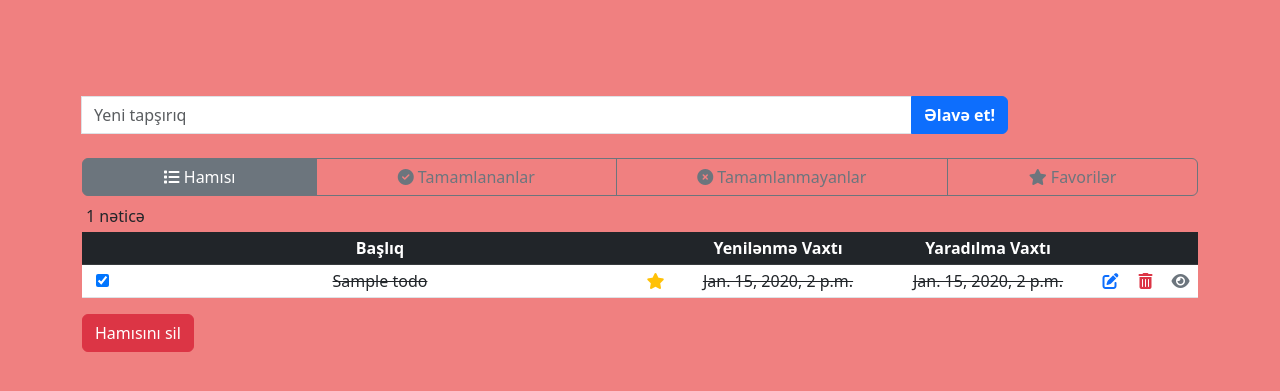
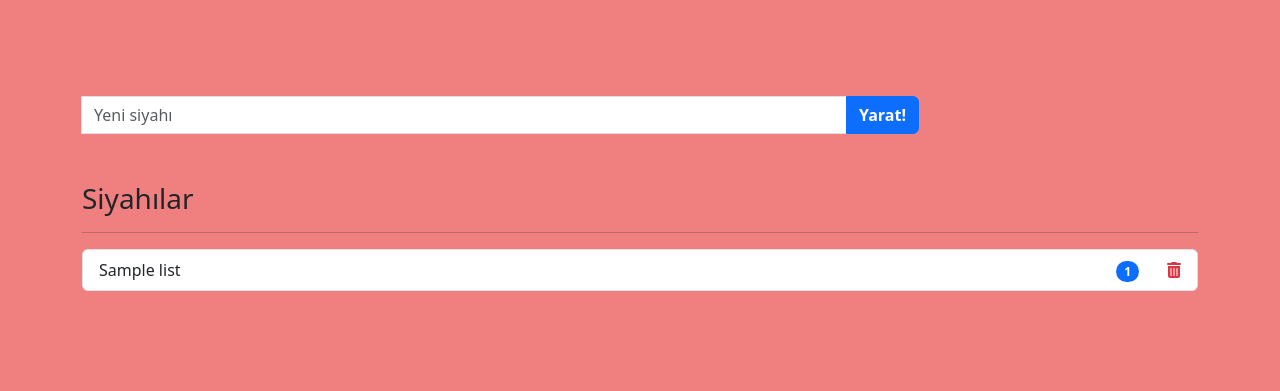
Before and after one commit to Jeihunn/django-todo, a Django app: page / in a window 1280 px wide. Shown: the part 56-447 px from the top of the page. Run offline with Django 4.2, Linux system fonts and the light colour scheme; a user stored in the database is signed in; tables that the repository leaves empty hold one stand-in row (values such as "Sample post"); some libraries are stand-ins or nearby versions.

Commit message:
List model added

```diff
--- a/account/views.py
+++ b/account/views.py
@@ -8,7 +8,7 @@ from .forms import RegisterForm, LoginForm
 
 def register_view(request):
     if request.user.is_authenticated:
-        return redirect('todo:index_view')
+        return redirect('todo:list_view')
 
     if request.method == 'POST':
         form = RegisterForm(request.POST)
@@ -33,7 +33,7 @@ def register_view(request):
 
 def login_view(request):
     if request.user.is_authenticated:
-        return redirect('todo:index_view')
+        return redirect('todo:list_view')
 
     if request.method == 'POST':
         form = LoginForm(request, data=request.POST)
@@ -42,7 +42,7 @@ def login_view(request):
             login(request, user)
             messages.success(
                 request, "Giriş uğurlu oldu!")
-            return redirect('todo:index_view')
+            return redirect('todo:list_view')
     else:
         form = LoginForm()
 
--- a/static/js/todo.js
+++ b/static/js/todo.js
@@ -1,12 +1,12 @@
-function toggleCompleted(todo_slug) {
-  fetch(`/toggle-completed/${todo_slug}/`)
+function toggleCompleted(list_slug, todo_slug) {
+  fetch(`/toggle-completed/${list_slug}/${todo_slug}/`)
     .then((response) => response.json())
     .then((data) => {
       if (data.success) {
-        // Əməliyyat uğurlu olarsa, səhifəni yeniləyin
+        // Əməliyyat uğurlu olduqda bir şey etməyə gərək yoxdur, çünki səhifə yenilənəcək.
         location.reload();
       } else {
-        // Əməliyyat uğursuz olarsa, xəta mesajını göstərin
+        // Əməliyyat uğursuz olduqda, xəta mesajını göstərin
         alert(data.message);
       }
     })
--- a/templates/base/base.html
+++ b/templates/base/base.html
@@ -6,7 +6,11 @@
     <meta charset="UTF-8" />
     <meta name="viewport" content="width=device-width, initial-scale=1.0" />
     <link rel="stylesheet" href="{% static 'css/bootstrap.min.css' %}" />
-    <link rel="stylesheet" href="https://cdnjs.cloudflare.com/ajax/libs/font-awesome/6.4.0/css/all.min.css" referrerpolicy="no-referrer" />
+    <link
+      rel="stylesheet"
+      href="https://cdnjs.cloudflare.com/ajax/libs/font-awesome/6.4.0/css/all.min.css"
+      referrerpolicy="no-referrer"
+    />
     <link rel="stylesheet" href="{% static 'css/style.css' %}" />
 
     {% block page_title %}{% endblock page_title %}
--- a/templates/base/partials/navbar.html
+++ b/templates/base/partials/navbar.html
@@ -17,10 +17,11 @@
     </button>
     <div class="collapse navbar-collapse" id="navbarNav">
       <ul class="navbar-nav ms-auto me-5">
+
         {% if not user.is_authenticated %}
         <li class="nav-item me-3">
           <a
-            class="nav-link {% if request.path == "/login/" %}active{% endif %}"
+            class="nav-link {% if request.resolver_match.view_name == "account:login_view" %}active{% endif %}"
             href="{% url 'account:login_view' %}"
           >
             <i class="fas fa-sign-in-alt"></i>
@@ -29,7 +30,7 @@
         </li>
         <li class="nav-item">
           <a
-            class="nav-link {% if request.path == "/register/" %}active{% endif %}"
+            class="nav-link {% if request.resolver_match.view_name == "account:register_view" %}active{% endif %}"
             href="{% url 'account:register_view' %}"
           >
             <i class="fa-solid fa-user-plus"></i>
@@ -43,11 +44,13 @@
             <i class="fa-solid fa-user"></i> {{ user.username }}
           </a>
         </li>
+
         <li class="nav-item">
-          <a class="nav-link" href="{% url 'todo:trash_view' %}">
+          <a class="nav-link {% if request.resolver_match.view_name == "todo:trash_view" %}active{% endif %}" href="{% url 'todo:trash_view' %}">
             <i class="fa-solid fa-trash-can"></i> Zibil Qutusu ({{ trash_todo_count_global }})
           </a>
         </li>
+
         <li class="nav-item">
           <a
             class="nav-link"
--- a/todo/forms.py
+++ b/todo/forms.py
@@ -1,5 +1,21 @@
 from django import forms
-from .models import Todo
+from .models import List, Todo
+
+
+class ListForm(forms.ModelForm):
+    title = forms.CharField(
+        max_length=80,
+        widget=forms.TextInput(
+            attrs={"class": "form-control", "placeholder": "Yeni siyahı"}),
+        required=True,
+    )
+
+    class Meta:
+        model = List
+        fields = ["title"]
+        labels = {
+            "title": "Siyahı Başlığı"
+        }
 
 
 class TodoForm(forms.ModelForm):
--- a/todo/templates/todo/index.html
+++ /dev/null
@@ -1,130 +0,0 @@
-{% extends 'base/base.html' %}
-
-{% block css %}
-<style>
-  body {
-    background-color: lightcoral;
-  }
-</style>
-{% endblock css %}
-
-{% block page_title %}
-<title>TODO - Əsas Səhifə</title>
-{% endblock page_title %}
-
-{% block content %}
-<div class="container">
-      <div class="row mt-5">
-        <div class="col col-md-10 mt-5">
-          <div>
-            <form action="{% url 'todo:index_view' %}" method="POST" class="input-group mb-4">
-              {% csrf_token %}
-              {{ form.title }}
-              <input
-                type="submit"
-                class="btn btn-primary fw-bold"
-                value="Əlavə et!"
-              />
-            </form>
-          </div>
-        </div>
-      </div>
-
-    <div class="row d-flex justify-content-center">
-      <div class="col">
-        <!-- Filter -->
-          <div class="btn-group d-flex flex-wrap mb-2">
-            <a href="{% url 'todo:index_view' %}" class="btn btn-outline-secondary {% if request.path == "/" %}active{% endif %}">
-              <i class="fas fa-list"></i> Hamısı
-            </a>
-            <a href="{% url 'todo:todo_completed_view' %}" class="btn btn-outline-secondary {% if request.path == "/todos/completed/" %}active{% endif %}">
-              <i class="fas fa-check-circle"></i> Tamamlananlar
-            </a>
-            <a href="{% url 'todo:todo_uncompleted_view' %}" class="btn btn-outline-secondary {% if request.path == "/todos/uncompleted/" %}active{% endif %}">
-              <i class="fas fa-times-circle"></i> Tamamlanmayanlar
-            </a>
-            <a href="{% url 'todo:todo_favorited_view' %}" class="btn btn-outline-secondary {% if request.path == "/todos/favorited/" %}active{% endif %}">
-              <i class="fas fa-star"></i> Favorilər
-            </a>
-          </div>
-        <!-- END Filter -->
-
-          <!-- Result -->
-          <div>
-            <p class="mb-1 ms-1 fw-italic">{{ todos.count }} nəticə</p>
-          </div>
-          <!-- END Result -->
-
-          <!-- Table -->
-          <div class="table-responsive">
-            <table class="table table-sm text-center table-hover">
-              <thead class="table-dark">
-                <tr>
-                  <th scope="col" style="width: 40px"></th>
-                  <th scope="col" >Başlıq</th>
-                  <th scope="col" style="width: 35px"></th>
-                  <th scope="col" style="width: 210px">Yenilənmə Vaxtı</th>
-                  <th scope="col" style="width: 210px">Yaradılma Vaxtı</th>
-                  <th scope="col" style="width: 35px"></th>
-                  <th scope="col" style="width: 35px"></th>
-                  <th scope="col" style="width: 35px"></th>
-                </tr>
-              </thead>
-              <tbody>
-                {% for todo in todos %}
-                <tr class="bg-danger">
-                  <td>
-                    <input type="checkbox" {% if todo.is_completed %}checked{% endif %} onclick="toggleCompleted('{{ todo.slug }}')" />
-                  </td>
-                  <td class="" {% if todo.is_completed %}style="text-decoration: line-through"{% endif %}>{{ todo.title }}</td>
-                  <td>
-                    {% if todo in favorites %}
-                      <a href="{% url 'todo:remove_favorite_view' todo.slug %}">
-                        <i class="fa-solid fa-star text-warning"></i>
-                      </a>
-                    {% else %}
-                      <a href="{% url 'todo:add_favorite_view' todo.slug %}">
-                        <i class="fa-regular fa-star text-dark"></i>
-                      </a>
-                    {% endif %}
-                  </td>
-                  <td {% if todo.is_completed %}style="text-decoration: line-through"{% endif %}>{{ todo.updated_at }}</td>
-                  <td {% if todo.is_completed %}style="text-decoration: line-through"{% endif %}>{{ todo.created_at }}</td>
-                  <td>
-                    <a href="{% url 'todo:update_view' todo.slug %}">
-                      <i class="fa-solid fa-pen-to-square"></i>
-                    </a>
-                  </td>
-                  <td>
-                    <a href="{% url 'todo:delete_view' todo.slug %}">
-                      <i class="fa-solid fa-trash-can text-danger"></i>
-                    </a>
-                  </td>
-                  <td>
-                    <a href="{% url 'todo:detail_view' todo.slug %}">
-                      <i class="fa-solid fa-eye text-secondary"></i>
-                    </a>
-                  </td>
-                </tr>
-
-                {% empty %}
-                <tr>
-                  <td colspan="8">Hələ ki, heç bir tapşırıq əlavə etməmisiniz.</td>
-                </tr>
-                {% endfor %}
-              </tbody>
-            </table>
-        </div>
-        <!-- END Table -->
-
-        {% if request.path == "/" and todos %}
-        <div>
-          <a href="{% url 'todo:delete_all_view' %}" class="btn btn-danger">Hamısını sil</a>
-        </div>
-        {% endif %}
-
-      </div>
-
-  </div>
-</div>
-{% endblock content %}
--- /dev/null
+++ b/todo/templates/todo/list.html
@@ -0,0 +1,57 @@
+{% extends 'base/base.html' %}
+
+
+{% block css %}
+<style>
+  body {
+    background-color: lightcoral;
+  }
+</style>
+{% endblock css %}
+
+
+{% block page_title %}
+<title>TODO - Siyahılar</title>
+{% endblock page_title %}
+
+
+{% block content %}
+<div class="container">
+  <div class="row mt-5">
+    <div class="col">
+
+      <form action="{% url 'todo:list_view' %}" method="POST" class="input-group my-5 w-75">
+        {% csrf_token %}
+        {{ form.title }}
+        <input
+          type="submit"
+          class="btn btn-primary fw-bold"
+          value="Yarat!"
+        />
+      </form>
+
+      <h3>Siyahılar</h3>
+      <hr>
+
+      <!-- Siyahılar -->
+      <ul class="list-group mb-5">
+        {% for list_item in todo_lists %}
+        <li class="list-group-item d-flex justify-content-between align-items-center">
+          <a class="text-decoration-none text-dark" href="{% url 'todo:todo_view' list_item.slug %}">
+            {{ list_item.title }}
+          </a>
+          <div>
+            <span class="badge bg-primary rounded-pill">{{ list_item.todos_count }}</span>
+            <a href="{% url 'todo:list_delete_view' list_item.slug %}">
+              <i class="ms-4 fa-solid fa-trash-can text-danger"></i>
+            </a>
+          </div>
+        </li>
+      {% endfor %}
+      </ul>
+      <!-- END Siyahılar -->
+
+    </div>
+  </div>
+</div>
+{% endblock content %}
--- a/todo/templates/todo/update.html
+++ b/todo/templates/todo/update.html
@@ -8,6 +8,7 @@
   }
 </style>
 {% endblock css %}
+
 
 {% block page_title %}
 <title>TODO - Yenilə</title>
--- a/todo/urls.py
+++ b/todo/urls.py
@@ -3,25 +3,31 @@ from . import views
 
 app_name = "todo"
 urlpatterns = [
-    path('', views.index_view, name="index_view"),
-    path('todos/completed/', views.todo_completed_view, name="todo_completed_view"),
-    path('todos/uncompleted/', views.todo_uncompleted_view, name="todo_uncompleted_view"),
-    path('todos/favorited/', views.todo_favorited_view, name="todo_favorited_view"),
-    path('todo/update/<slug:todo_slug>/', views.update_view, name="update_view"),
+    # List
+    path('', views.list_view, name="list_view"),
+    # List Delete
+    path('list/<slug:list_slug>/delete', views.list_delete_view, name="list_delete_view"),
 
-    # delete
-    path('todo/delete/<slug:todo_slug>/', views.delete_view, name="delete_view"),
-    path('todo/delete/delete-all', views.delete_all_view, name="delete_all_view"),
-
-    # trash
+    # TO-DO Filter
+    path('list/<slug:list_slug>/todos/', views.todo_view, name="todo_view"),
+    path('list/<slug:list_slug>/todos/completed/', views.todo_completed_view, name="todo_completed_view"),
+    path('list/<slug:list_slug>/todos/uncompleted/', views.todo_uncompleted_view, name="todo_uncompleted_view"),
+    path('list/<slug:list_slug>/todos/favorited/', views.todo_favorited_view, name="todo_favorited_view"),
+    # TO-DO Toggle-Comleted
+    path('toggle-completed/<slug:list_slug>/<slug:todo_slug>/', views.toggle_completed_view, name='toggle_completed_view'),
+    # TO-DO Favorite
+    path('list/<slug:list_slug>/todo/<slug:todo_slug>/add-favorite/', views.add_favorite_view, name="add_favorite_view"),
+    path('list/<slug:list_slug>/todo/<slug:todo_slug>/remove-favorite/', views.remove_favorite_view, name="remove_favorite_view"),
+    # TO-DO Update
+    path('list/<slug:list_slug>/todo/<slug:todo_slug>/update/', views.todo_update_view, name="todo_update_view"),
+    # TO-DO Delete
+    path('list/<slug:list_slug>/todo/<slug:todo_slug>/delete/', views.todo_delete_view, name="todo_delete_view"),
+    path('list/<slug:list_slug>/todos/delete-all', views.todo_delete_all_view, name="todo_delete_all_view"),
+    # TO-DO Detail
+    path('list/<slug:list_slug>/todo/<slug:todo_slug>/', views.todo_detail_view, name="todo_detail_view"),
+    # Trash
     path('trash/', views.trash_view, name="trash_view"),
-    path('trash/todo/restore/<slug:todo_slug>/', views.restore_todo_view, name="restore_todo_view"),
-    path('trash/todo/permanently-delete/<slug:todo_slug>/', views.permanently_delete_todo_view, name="permanently_delete_todo_view"),
+    path('trash/todo/<slug:todo_slug>/restore/', views.restore_todo_view, name="restore_todo_view"),
+    path('trash/todo/<slug:todo_slug>/permanently-delete/', views.permanently_delete_todo_view, name="permanently_delete_todo_view"),
     path('empty-trash/', views.empty_trash_view, name="empty_trash_view"),
-
-    path('todo/<slug:todo_slug>/', views.detail_view, name="detail_view"),
-    path('todo/add-favorite/<slug:todo_slug>/', views.add_favorite_view, name="add_favorite_view"),
-    path('todo/remove-favorite/<slug:todo_slug>/', views.remove_favorite_view, name="remove_favorite_view"),
-    path('toggle-completed/<slug:todo_slug>/', views.toggle_completed, name='toggle_completed'),
-
 ]
--- a/todo/views.py
+++ b/todo/views.py
@@ -2,14 +2,54 @@ from django.http import JsonResponse, Http404
 from django.shortcuts import get_object_or_404, render, redirect
 from django.contrib.auth.decorators import login_required
 from django.contrib import messages
-from .models import Todo, Favorite
-from .forms import TodoForm, TodoDetailForm
+from .models import List, Todo, Favorite
+from .forms import ListForm, TodoForm, TodoDetailForm
+
+
+# ========== List ==========
+
+@login_required(login_url="account:login_view")
+def list_view(request):
+    todo_lists = List.objects.filter(
+        is_active=True, user=request.user).order_by("-updated_at")
+
+    form = ListForm()
+
+    if request.method == "POST":
+        form = ListForm(request.POST)
+        if form.is_valid():
+            title = form.cleaned_data["title"]
+            todo_list = List.objects.create(title=title, user=request.user)
+            return redirect("todo:list_view")
+
+    for list_item in todo_lists:
+        list_item.todos_count = list_item.list_todos.filter(
+            is_active=True, is_deleted=False).count()
+
+    context = {
+        "todo_lists": todo_lists,
+        "form": form,
+    }
+    return render(request, "todo/list.html", context)
 
 
 @login_required(login_url="account:login_view")
-def index_view(request):
+def list_delete_view(request, list_slug):
+    todo_list = get_object_or_404(List, slug=list_slug)
+    todo_list.delete()
+    messages.success(request, f"Siyahı '{todo_list.title}' silindi!")
+    return redirect(request.META.get('HTTP_REFERER', 'todo:list_view'))
+
+# ========== END List ==========
+
+
+# ========== Todo ==========
+
+@login_required(login_url="account:login_view")
+def todo_view(request, list_slug):
+    todo_list = get_object_or_404(List, slug=list_slug)
     todos = Todo.objects.filter(
-        is_active=True, is_deleted=False, user=request.user).order_by("-updated_at")
+        is_active=True, is_deleted=False, user=request.user, list=todo_list).order_by("-updated_at")
     favorites = todos.filter(favorites__user=request.user)
     form = TodoForm()
 
@@ -17,21 +57,36 @@ def index_view(request):
         form = TodoForm(request.POST)
         if form.is_valid():
             title = form.cleaned_data["title"]
-            todo = Todo.objects.create(title=title, user=request.user)
-            return redirect("todo:index_view")
+            todo = Todo.objects.create(
+                title=title, user=request.user, list=todo_list)
+            return redirect("todo:todo_view", list_slug=list_slug)
 
     context = {
+        "todo_list": todo_list,
         "todos": todos,
         "favorites": favorites,
         "form": form,
     }
-    return render(request, "todo/index.html", context)
+    return render(request, "todo/todo.html", context)
 
 
 @login_required(login_url="account:login_view")
-def todo_completed_view(request):
+def toggle_completed_view(request, list_slug, todo_slug):
+    todo = get_object_or_404(Todo, list__slug=list_slug, slug=todo_slug)
+
+    if todo.is_deleted:
+        raise Http404("Bu tapşırıq silinib.")
+
+    todo.is_completed = not todo.is_completed
+    todo.save()
+    return JsonResponse({'success': True})
+
+
+@login_required(login_url="account:login_view")
+def todo_completed_view(request, list_slug):
+    todo_list = get_object_or_404(List, slug=list_slug)
     todos = Todo.objects.filter(
-        is_active=True, is_deleted=False, user=request.user, is_completed=True).order_by("-updated_at")
+        is_active=True, is_deleted=False, user=request.user, list__slug=list_slug, is_completed=True).order_by("-updated_at")
     favorites = todos.filter(favorites__user=request.user)
     form = TodoForm()
 
@@ -39,21 +94,24 @@ def todo_completed_view(request):
         form = TodoForm(request.POST)
         if form.is_valid():
             title = form.cleaned_data["title"]
-            todo = Todo.objects.create(title=title, user=request.user)
-            return redirect("todo:index_view")
+            todo = Todo.objects.create(
+                title=title, user=request.user, list=todo_list)
+            return redirect("todo:todo_view", list_slug=list_slug)
 
     context = {
+        "todo_list": todo_list,
         "todos": todos,
         "favorites": favorites,
         "form": form,
     }
-    return render(request, "todo/index.html", context)
+    return render(request, "todo/todo.html", context)
 
 
 @login_required(login_url="account:login_view")
-def todo_uncompleted_view(request):
+def todo_uncompleted_view(request, list_slug):
+    todo_list = get_object_or_404(List, slug=list_slug)
     todos = Todo.objects.filter(
-        is_active=True, is_deleted=False, user=request.user, is_completed=False).order_by("-updated_at")
+        is_active=True, is_deleted=False, user=request.user, list__slug=list_slug, is_completed=False).order_by("-updated_at")
     favorites = todos.filter(favorites__user=request.user)
     form = TodoForm()
 
@@ -61,21 +119,24 @@ def todo_uncompleted_view(request):
         form = TodoForm(request.POST)
         if form.is_valid():
             title = form.cleaned_data["title"]
-            todo = Todo.objects.create(title=title, user=request.user)
-            return redirect("todo:index_view")
+            todo = Todo.objects.create(
+                title=title, user=request.user, list=todo_list)
+            return redirect("todo:todo_view", list_slug=list_slug)
 
     context = {
+        "todo_list": todo_list,
         "todos": todos,
         "favorites": favorites,
         "form": form,
     }
-    return render(request, "todo/index.html", context)
+    return render(request, "todo/todo.html", context)
 
 
 @login_required(login_url="account:login_view")
-def todo_favorited_view(request):
+def todo_favorited_view(request, list_slug):
+    todo_list = get_object_or_404(List, slug=list_slug)
     todos = Todo.objects.filter(
-        favorites__user=request.user, is_active=True, is_deleted=False,).order_by("-updated_at")
+        favorites__user=request.user, is_active=True, list__slug=list_slug, is_deleted=False,).order_by("-updated_at")
     favorites = todos.filter(favorites__user=request.user)
     form = TodoForm()
 
@@ -83,20 +144,50 @@ def todo_favorited_view(request):
         form = TodoForm(request.POST)
         if form.is_valid():
             title = form.cleaned_data["title"]
-            todo = Todo.objects.create(title=title, user=request.user)
-            return redirect("todo:index_view")
+            todo = Todo.objects.create(
+                title=title, user=request.user, list=todo_list)
+            return redirect("todo:todo_view", list_slug=list_slug)
 
     context = {
+        "todo_list": todo_list,
         "todos": todos,
         "favorites": favorites,
         "form": form,
     }
-    return render(request, "todo/index.html", context)
+    return render(request, "todo/todo.html", context)
 
 
 @login_required(login_url="account:login_view")
-def update_view(request, todo_slug):
-    todo = get_object_or_404(Todo, slug=todo_slug)
+def add_favorite_view(request, list_slug, todo_slug):
+    todo = get_object_or_404(Todo, list__slug=list_slug, slug=todo_slug)
+
+    if todo.is_deleted:
+        raise Http404("Bu tapşırıq silinib.")
+
+    try:
+        favorite = request.user.favorited_by
+    except Favorite.DoesNotExist:
+        favorite = Favorite.objects.create(user=request.user)
+
+    favorite.add_todo_to_favorites(todo)
+    return redirect(request.META.get('HTTP_REFERER', 'todo:todo_view'))
+
+
+@login_required(login_url="account:login_view")
+def remove_favorite_view(request, list_slug, todo_slug):
+    todo = get_object_or_404(Todo, list__slug=list_slug, slug=todo_slug)
+
+    if todo.is_deleted:
+        raise Http404("Bu tapşırıq silinib.")
+
+    request.user.favorited_by.remove_todo_from_favorites(todo)
+    return redirect(request.META.get('HTTP_REFERER', 'todo:todo_view'))
+
+
+@login_required(login_url="account:login_view")
+def todo_update_view(request, list_slug, todo_slug):
+    todo_list = get_object_or_404(List, slug=list_slug)
+    todo = get_object_or_404(Todo, list__slug=list_slug, slug=todo_slug)
 
     if todo.is_deleted:
         raise Http404("Bu tapşırıq silinib.")
@@ -108,9 +199,10 @@ def update_view(request, todo_slug):
         if form.is_valid():
             form.save()
             messages.success(request, "Məlumatlar uğurla dəyişdirildi.")
-            return redirect("todo:index_view")
+            return redirect("todo:todo_view", list_slug=list_slug)
 
     context = {
+        "todo_list": todo_list,
         "todo": todo,
         "form": form,
     }
@@ -118,8 +210,9 @@ def update_view(request, todo_slug):
 
 
 @login_required(login_url="account:login_view")
-def detail_view(request, todo_slug):
-    todo = get_object_or_404(Todo, slug=todo_slug)
+def todo_detail_view(request, list_slug, todo_slug):
+    todo_list = get_object_or_404(List, slug=list_slug)
+    todo = get_object_or_404(Todo, list__slug=list_slug, slug=todo_slug)
 
     if todo.is_deleted:
         raise Http404("Bu tapşırıq silinib.")
@@ -128,73 +221,38 @@ def detail_view(request, todo_slug):
         user=request.user, todos__id=todo.id).exists()
 
     context = {
+        "todo_list": todo_list,
         "todo": todo,
         "is_favorite": is_favorite,
     }
-
     return render(request, "todo/detail.html", context)
 
 
 @login_required(login_url="account:login_view")
-def delete_view(request, todo_slug):
-    todo = get_object_or_404(Todo, slug=todo_slug)
+def todo_delete_view(request, list_slug, todo_slug):
+    todo = get_object_or_404(Todo, list__slug=list_slug, slug=todo_slug)
     todo.is_deleted = True
     todo.save()
     messages.success(
         request, f"Tapşırıq '{todo.title}' zibil qutusuna köçürüldü.")
 
-    return redirect(request.META.get('HTTP_REFERER', 'todo:index_view'))
+    return redirect(request.META.get('HTTP_REFERER', 'todo:todo_view'))
 
 
 @login_required(login_url="account:login_view")
-def delete_all_view(request):
-    todos = Todo.objects.filter(is_active=True, user=request.user)
+def todo_delete_all_view(request, list_slug):
+    todos = Todo.objects.filter(
+        is_active=True, user=request.user, list__slug=list_slug)
     todos.update(is_deleted=True)
     messages.success(
         request, "Bütün tapşırıqlar zibil qutusuna köçürüldü.")
-    return redirect(request.META.get('HTTP_REFERER', 'todo:index_view'))
+    return redirect(request.META.get('HTTP_REFERER', 'todo:todo_view'))
+
+# ========== END Todo ==========
 
 
-@login_required(login_url="account:login_view")
-def toggle_completed(request, todo_slug):
-    todo = get_object_or_404(Todo, slug=todo_slug)
+# # =============== Trash ===============
 
-    if todo.is_deleted:
-        raise Http404("Bu tapşırıq silinib.")
-
-    todo.is_completed = not todo.is_completed
-    todo.save()
-    return JsonResponse({'success': True})
-
-
-@login_required(login_url="account:login_view")
-def add_favorite_view(request, todo_slug):
-    todo = get_object_or_404(Todo, slug=todo_slug)
-
-    if todo.is_deleted:
-        raise Http404("Bu tapşırıq silinib.")
-
-    try:
-        favorite = request.user.favorited_by
-    except Favorite.DoesNotExist:
-        favorite = Favorite.objects.create(user=request.user)
-
-    favorite.add_todo_to_favorites(todo)
-    return redirect(request.META.get('HTTP_REFERER', 'todo:index_view'))
-
-
-@login_required(login_url="account:login_view")
-def remove_favorite_view(request, todo_slug):
-    todo = get_object_or_404(Todo, slug=todo_slug)
-
-    if todo.is_deleted:
-        raise Http404("Bu tapşırıq silinib.")
-
-    request.user.favorited_by.remove_todo_from_favorites(todo)
-    return redirect(request.META.get('HTTP_REFERER', 'todo:index_view'))
-
-
-# =============== Trash ===============
 @login_required(login_url="account:login_view")
 def trash_view(request):
     deleted_todos = Todo.objects.filter(
@@ -230,5 +288,7 @@ def empty_trash_view(request):
         is_active=True, is_deleted=True, user=request.user)
     deleted_todos.delete()
     messages.success(
-        request, "Zibil qutusu boşaldıldı!")
+        request, "Zibil qutusu boşaltıldı!")
     return redirect('todo:trash_view')
+
+# # =============== END Trash ===============
```
Also changed, not shown: todo/admin.py (+10 -2 lines), todo/models.py (+21 -0 lines), todo/templates/todo/detail.html (+11 -10 lines), todo/templates/todo/todo.html (added, +133 -0 lines), todo/templates/todo/trash.html (+10 -3 lines).
